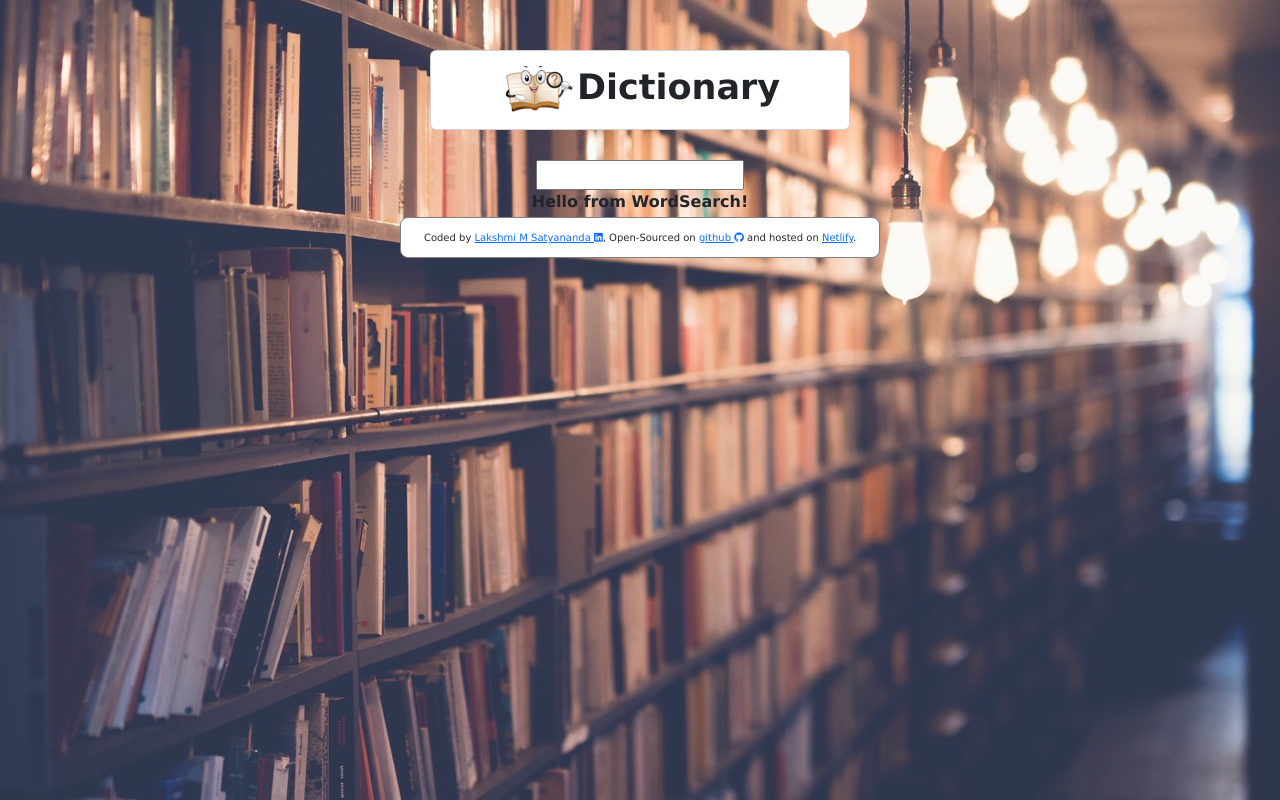
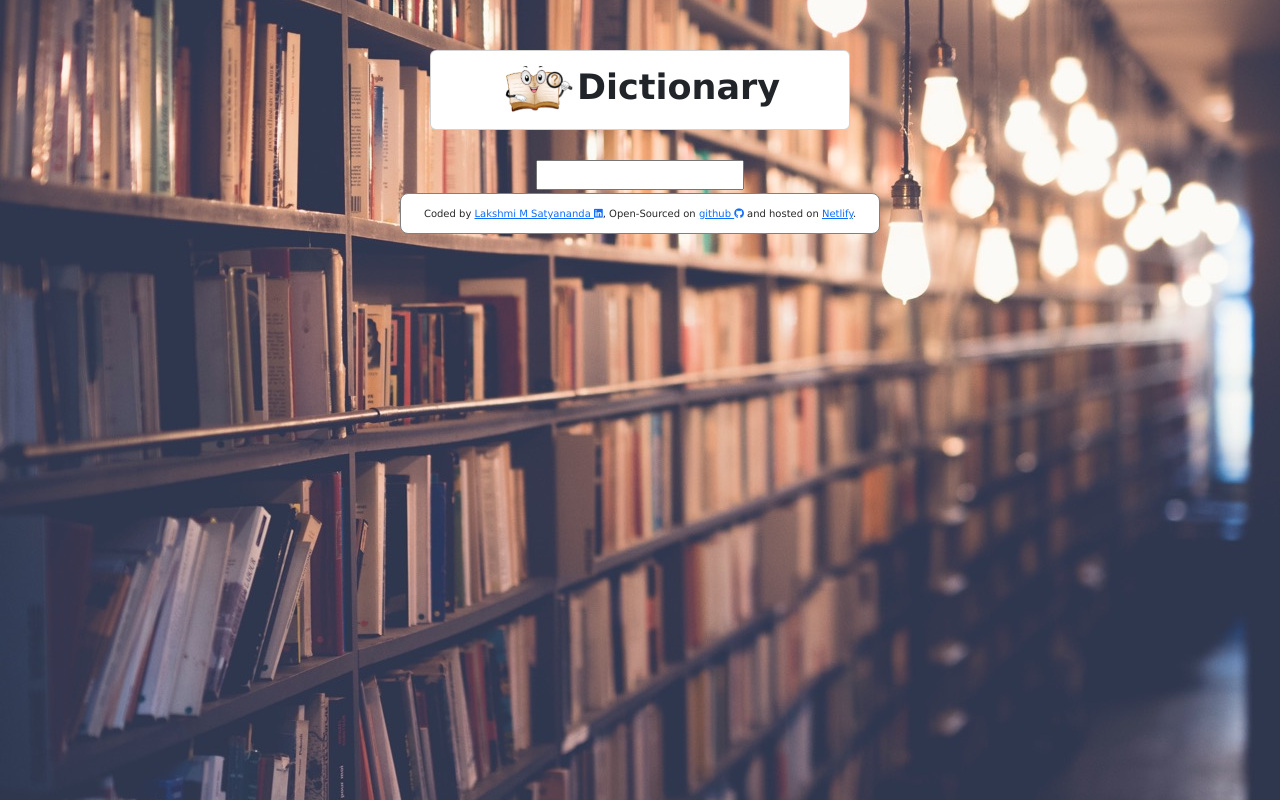
Before and after one commit to laksh-ms/React_Dictionary_App, a React (Create React App) app: page / in a window 1280 px wide. Built offline with nearby package versions, Linux system fonts and the light colour scheme.

Commit message:
Update WordSearch.js

```diff
--- a/src/WordSearch.js
+++ b/src/WordSearch.js
@@ -15,7 +15,6 @@ export default function WordSearch() {
       <form onSubmit={search}>
         <input type="search" onChange={handleChange} />
       </form>
-      <strong>Hello from WordSearch!</strong>
     </div>
   );
 }
```
